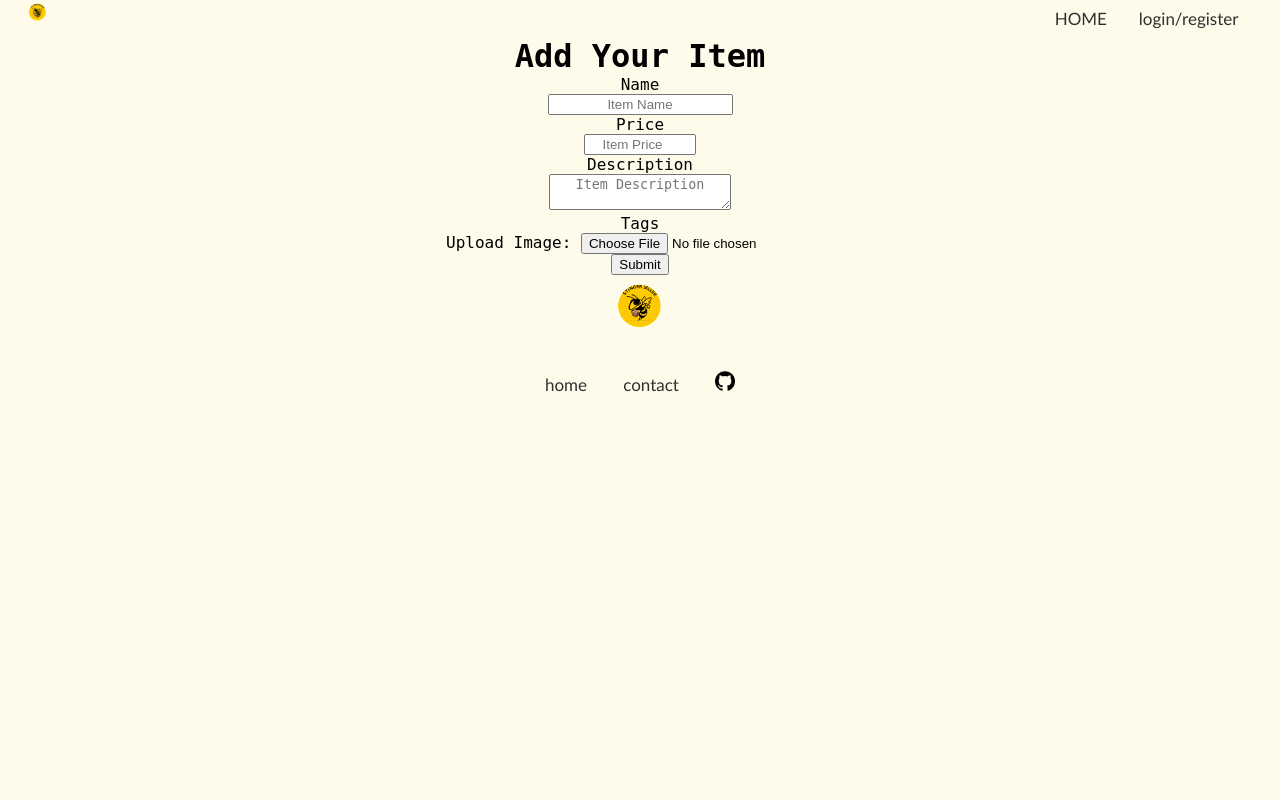
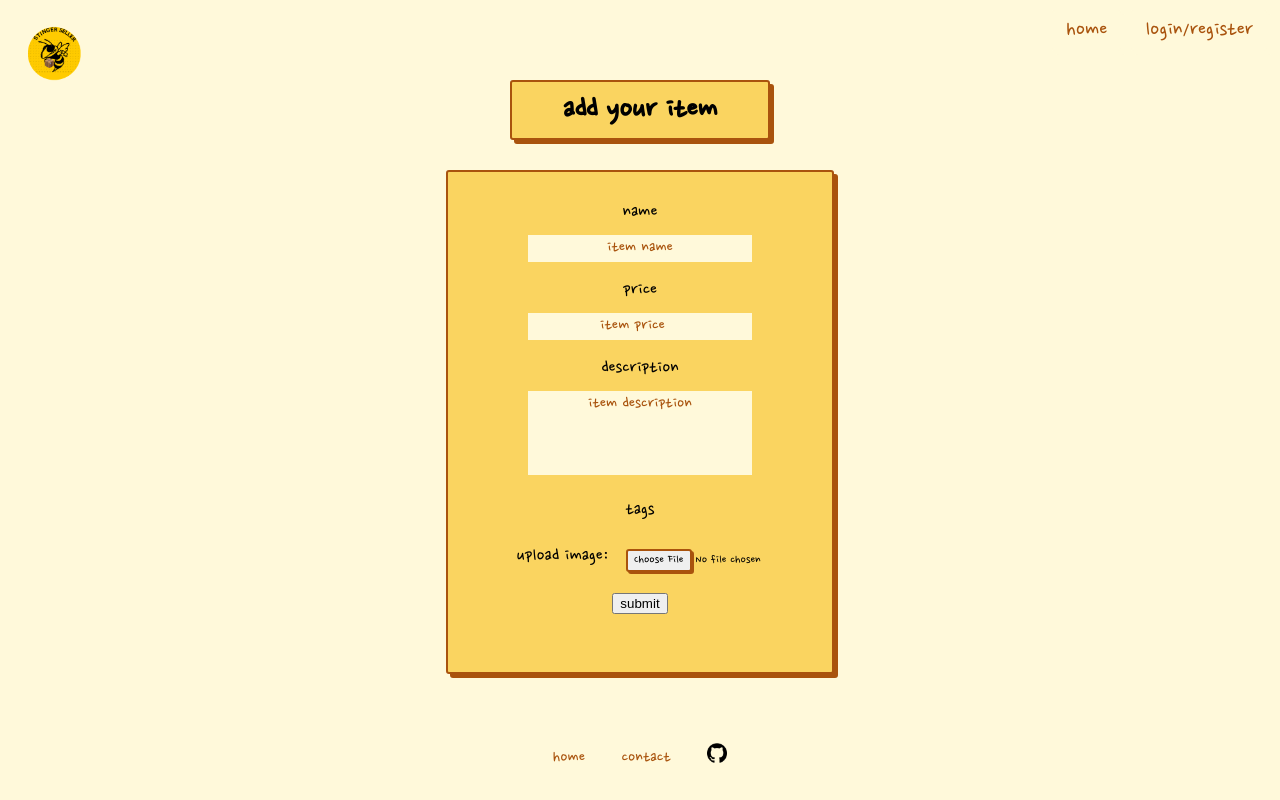
Before and after one commit to mika-okamoto/Stinger-Seller, a Flask app: template app/templates/add.html in a window 1280 px wide. Run offline with Flask 3, Linux system fonts and the light colour scheme; the template is opened without the code that fills it, so the values that code supplies are empty; parts of the project's set-up code (start-up, migrations or seed data) failed here and were passed over.

Commit message:
Forms UI

```diff
--- a/app/static/css/forms.css
+++ b/app/static/css/forms.css
@@ -0,0 +1,80 @@
+h1 {
+    position: relative;
+    top: -50px;
+    width: 20vw;
+    height: 6vh;
+    background-color: var(--main-color);
+    margin: 20px auto;
+    padding-top: 8px;
+    border: 2px solid var(--main-focus);
+    box-shadow: 4px 4px var(--main-focus);
+    border-radius: 3px;
+}
+
+form {
+    position: relative;
+    top: -40px;
+    width: 30vw;
+    height: 60vh;
+    background-color: var(--main-color);
+    margin: 20px auto;
+    padding-top: 20px;
+    border: 2px solid var(--main-focus);
+    box-shadow: 4px 4px var(--main-focus);
+    border-radius: 3px;
+    font-size: var(--body-text);
+}
+
+.form-group, .image-form-group {
+    padding: 8px;
+    font-size: var(--body-text);
+}
+
+input, textarea {
+    width: 60%;
+    margin-top: 10px;
+    outline: none;
+    background-color: var(--bg-color);
+    border: none;
+}
+
+input {
+    height: 25px;
+}
+
+textarea {
+    height: 80px;
+    resize: none;
+}
+
+input:focus, textarea:focus {
+    outline: none;
+}
+
+.checkbox-text, .checkbox-input, .tag-option {
+    width: 50px;
+}
+
+.image-form-group {
+    /* padding-left: 50px; */
+    display: flex;
+    flex-direction: row;
+    padding-left: 60px;
+    justify-content: center;
+    align-content: center;
+    justify-items: center;
+    align-items: center;
+    margin: auto;
+}
+
+#image {
+    font-family: 'Nanum Pen Script', cursive;
+    background-color: transparent;
+}
+
+::file-selector-button {
+    font-family: 'Nanum Pen Script', cursive;
+    border: 2px solid var(--main-focus);
+    box-shadow: 2px 2px var(--main-focus);
+    border-radius: 3px;
+}
--- a/app/static/css/style.css
+++ b/app/static/css/style.css
@@ -1,22 +1,30 @@
 :root {
-  --title-text: 15px;
-  --body-text: 13px;
-  --small-text: 11px;
+  --site-title-text: 35px;
+  --title-text: 23px;
+  --body-text: 20px;
+  --small-text: 18px;
   --font-color: #323232;
   --font-color-sub: #666;
-  --bg-color: #fffbea;
-  --main-color: #fff3a5;
+  --bg-color: #fff9da;
+  --main-color: #fad460;
   --main-focus: #a9530d;
-  font-family: 'IBM Plex Mono', monospace;
+  font-family: 'Nanum Pen Script', cursive;
 }
 
 body {
   background-color: var(--bg-color);
+  overflow: hidden;
 }
 
 * {
   margin: auto;
   text-align: center;
+}
+
+::placeholder {
+  color: var(--main-focus);
+  font-family: 'Nanum Pen Script', cursive;
+  font-size: var(--small-text);
 }
 
 nav ul {
@@ -30,72 +38,69 @@ li {
   float: left;
 }
 
-/* Add a black background color to the top navigation */
 .top-bar {
   display: flex;
   flex-direction: row;
+  max-height: 10vh;
   overflow: hidden;
   float: right;
-  font-family: Gill Sans, Gill Sans MT, Calibri, sans-serif;
-  margin-right: 2%;
+  padding: 8px;
 }
 
-/* Style the links inside the navigation bar */
 .top-bar a {
   float: left;
-  color: #312f2f;
+  color: var(--main-focus);
   text-align: center;
-  padding: 8px 16px;
+  padding: 4px 12px;
+  margin: 2px 5px 0 5px;
   text-decoration: none;
-  font-size: 17px;
+  font-size: var(--title-text);
+  border: 2px solid var(--bg-color);
+  border-radius: 3px;
+  box-shadow: 4px 4px var(--bg-color);
 }
 
 /* Change the color of links on hover */
 .top-bar a:hover {
-  background-color: #ddd;
-  color: black;
-}
-
-/* Add a color to the active/current link */
-.top-bar a.active {
-  background-color: #15d80f;
-  color: white;
+  background-color: var(--main-color);
+  color: var(--main-focus);
+  border: 2px solid var(--main-focus);
+  border-radius: 3px;
+  box-shadow: 4px 4px var(--main-focus);
 }
 
 .logo-top {
-  width: 5%;
-  max-height: 5%;
+  width: 15%;
   float: left;
-  margin-left: 5%;
+  margin: 15px;
 }
 
 .logo-bottom {
   width: 5%;
   height: 5%;
-  margin-bottom: 0%;
 }
 
 .bottom-bar {
+  width: 100%;
+  position: absolute;
+  bottom: 30px;
+  justify-self: center;
   overflow: hidden;
-  font-family: Gill Sans, Gill Sans MT, Calibri, sans-serif;
-  margin: 2.2% 0px;
 }
 
 /* Style the links inside the navigation bar */
 .bottom-bar a {
-  color: #312f2f;
+  color: var(--main-focus);
   text-align: center;
-  padding: 14px 16px;
+  padding: 5px 16px;
   text-decoration: none;
-  font-size: 17px;
-  margin-left: auto;
-  margin-right: auto;
+  font-size: var(--small-text);
+  margin: auto;
 }
 
 /* Change the color of links on hover */
 .bottom-bar a:hover {
-  background-color: #ddd;
-  color: black;
+  color: var(--main-focus);
 }
 
 /* Add a color to the active/current link */
@@ -112,14 +117,14 @@ li {
 }
 
 .add button {
-  background-color: #e6d924;
+  background-color: var(--main-color);
   border: none;
   color: white;
   padding: 20px;
   text-align: center;
   text-decoration: none;
   display: inline-block;
-  font-size: 16px;
+  font-size: var(--body-text);
   margin: 4px 2px;
   border-radius: 50%;
 }
@@ -130,9 +135,8 @@ li {
 }
 
 .add span {
-  font-family: Gill Sans, Gill Sans MT, Calibri, sans-serif;
-  font-size: 100%;
-  height: 100%;
+  font-size: var(--body-text);
+  height: 80%;
   position: absolute;
   width: 10%;
   right: 46%;
@@ -173,7 +177,7 @@ li {
   color: #555;
   cursor: pointer;
   user-select: none;
-  box-shadow: 0.75px 0.75px black;
+  box-shadow: 0.75px 0.75px var(--main-focus);
 }
 
 .checkbox-input:checked ~ .checkbox-text {
--- a/app/templates/add.html
+++ b/app/templates/add.html
@@ -4,39 +4,43 @@
     <meta charset="UTF-8">
     <meta name="viewport" content="width=device-width, initial-scale=1.0">
     <link rel="stylesheet" href="{{ url_for('static', filename= 'css/style.css') }}">
-    <title>Add Item</title>
+    <link rel="stylesheet" href="{{ url_for('static', filename= 'css/forms.css') }}">
+    <link rel="preconnect" href="https://fonts.googleapis.com">
+    <link rel="preconnect" href="https://fonts.gstatic.com" crossorigin>
+    <link href="https://fonts.googleapis.com/css2?family=Nanum+Pen+Script&display=swap" rel="stylesheet">
+    <title>add item</title>
 </head>
 <body>
 
     {% include 'nav.html' %}
 
-   <h1>Add Your Item</h1>
+   <h1>add your item</h1>
    {% include "errors.html" %}
    <form method="post" action="" enctype="multipart/form-data">
     <div class="form-group">
-        <label for="name">Name</label><br>
+        <label for="name">name</label><br>
         <input type="text" name="name"
-               placeholder="Item Name" class="form-control"
+               placeholder="item name" class="form-control"
                value="{{ request.form['name'] }}"></input>
     </div>
 
     <div class="form-group">
-        <label for="price">Price</label><br>
+        <label for="price">price</label><br>
         <input type="number" name="price" min="0"
                max="100000" step="0.01"
-               placeholder="Item Price" class="form-control"
+               placeholder="item price" class="form-control"
                value="{{ request.form['price'] }}"></input>
     </div>
 
     <div class="form-group">
-        <label for="description">Description</label><br>
-        <textarea name="description" placeholder="Item Description"
+        <label for="description">description</label><br>
+        <textarea name="description" placeholder="item description"
                   class="form-control">{{ request.form['description'] }}</textarea>
     </div>
 
     <div class="form-group tag-group">
 
-        <label for="description">Tags</label><br>
+        <label for="description">tags</label><br>
 
         {% for tag in tags %}
         <label class="tag-option">
@@ -46,16 +50,15 @@
         {% endfor %}
     </div>
 
-    <div class="form-group">
-        <label for="image">Upload Image:</label>
+    <div class="image-form-group">
+        <label for="image">upload image:</label>
         <input type="file" name="image" id="image" accept="image/*">
     </div>
 
     <div class="form-group">
-        <button type="submit" class="btn btn-primary">Submit</button>
+        <button type="submit" class="btn btn-primary">submit</button>
     </div>
-
-    {% include 'footer.html' %}
 </form>
+{% include 'footer.html' %}
 </body>
 </html>
--- a/app/templates/footer.html
+++ b/app/templates/footer.html
@@ -1,7 +1,7 @@
 <footer>
     <link rel="stylesheet" href="{{ url_for('static', filename= 'css/organizationbar.css') }}">
-    <img class="logo-bottom" id = "logo" src="{{ url_for('static', filename= 'images/logo.png') }}" height="20px" alt="Logo"/>
     <div class="bottom-bar">
+        <!-- <img class="logo-bottom" id = "logo" src="{{ url_for('static', filename= 'images/logo.png') }}" height="20px" alt="Logo"/> -->
         <a href="/">home</a>
         <a href="contact">contact</a>
         <a href="https://github.com/mika-okamoto/Stinger-Seller"><img class="logo" alt = "github" height="20px" src="{{ url_for('static', filename= 'images/github.png') }}"></img></a>
--- a/app/templates/nav.html
+++ b/app/templates/nav.html
@@ -3,12 +3,13 @@
     <ul>
         <li><img class="logo-top" id = "logo" src="{{ url_for('static', filename= 'images/logo.png') }}" alt="Logo"/></li>
         <div class="top-bar">
-            <li><a href="/">HOME</a></li>
+            <li><a href="/">home</a></li>
             {% if "token" in request.cookies and request.cookies["token"] in g.users %}
             <li><a href="{{url_for("go_to_dashboard")}}">Payment dashboard</a></li>
             <li><a href="{{url_for("check_me")}}">Profile</a></li>
+            <li><a href="/me">profile</a></li>
             {% endif %}
-            <li><a href="/login" >{{ "Logout" if "token" in request.cookies and request.cookies["token"] in g.users else "login/register" }}</a></li>
+            <li><a href="/login" >{{ "logout" if "token" in request.cookies and request.cookies["token"] in g.users else "login/register" }}</a></li>
         </div>
     </ul>
 </nav>
--- a/app/templates/seller.html
+++ b/app/templates/seller.html
@@ -5,7 +5,9 @@
     <meta name="viewport" content="width=device-width, initial-scale=1.0">
     <link rel="stylesheet" href="{{ url_for('static', filename= 'css/style.css') }}">
     <link rel="stylesheet" href="{{ url_for('static', filename= 'css/index.css') }}">
-    <link rel="stylesheet" href="https://fonts.googleapis.com/css2?family=Material+Symbols+Outlined:opsz,wght,FILL,GRAD@24,400,0,0" />
+    <link rel="preconnect" href="https://fonts.googleapis.com">
+    <link rel="preconnect" href="https://fonts.gstatic.com" crossorigin>
+    <link href="https://fonts.googleapis.com/css2?family=Nanum+Pen+Script&display=swap" rel="stylesheet">
     <title>{{ seller['name'] }}'s page - stinger seller</title>
 </head>
 <body>
```
Also changed, not shown: app/static/css/index.css (+45 -22 lines), app/templates/index.html (+16 -15 lines), app/templates/item.html (+12 -9 lines), app/templates/login.html (+13 -9 lines), app/templates/profile.html (+8 -5 lines).
